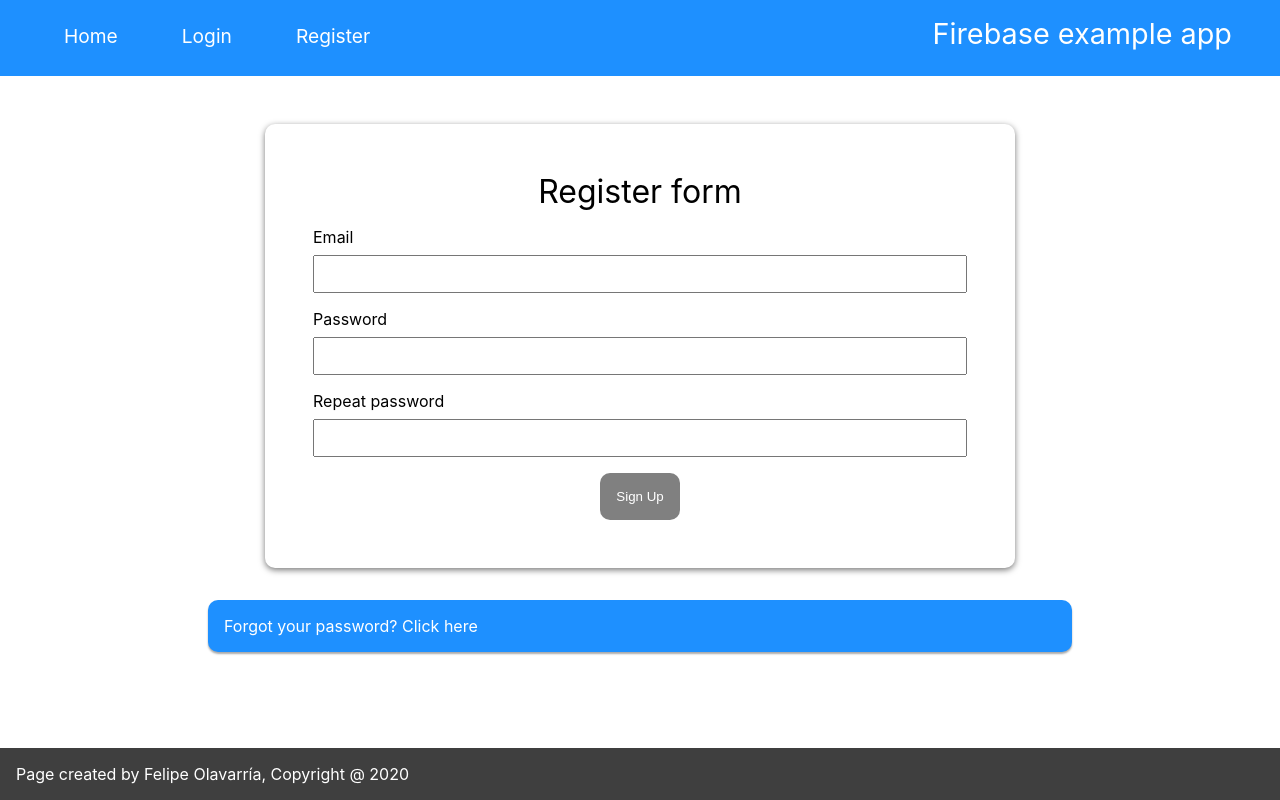
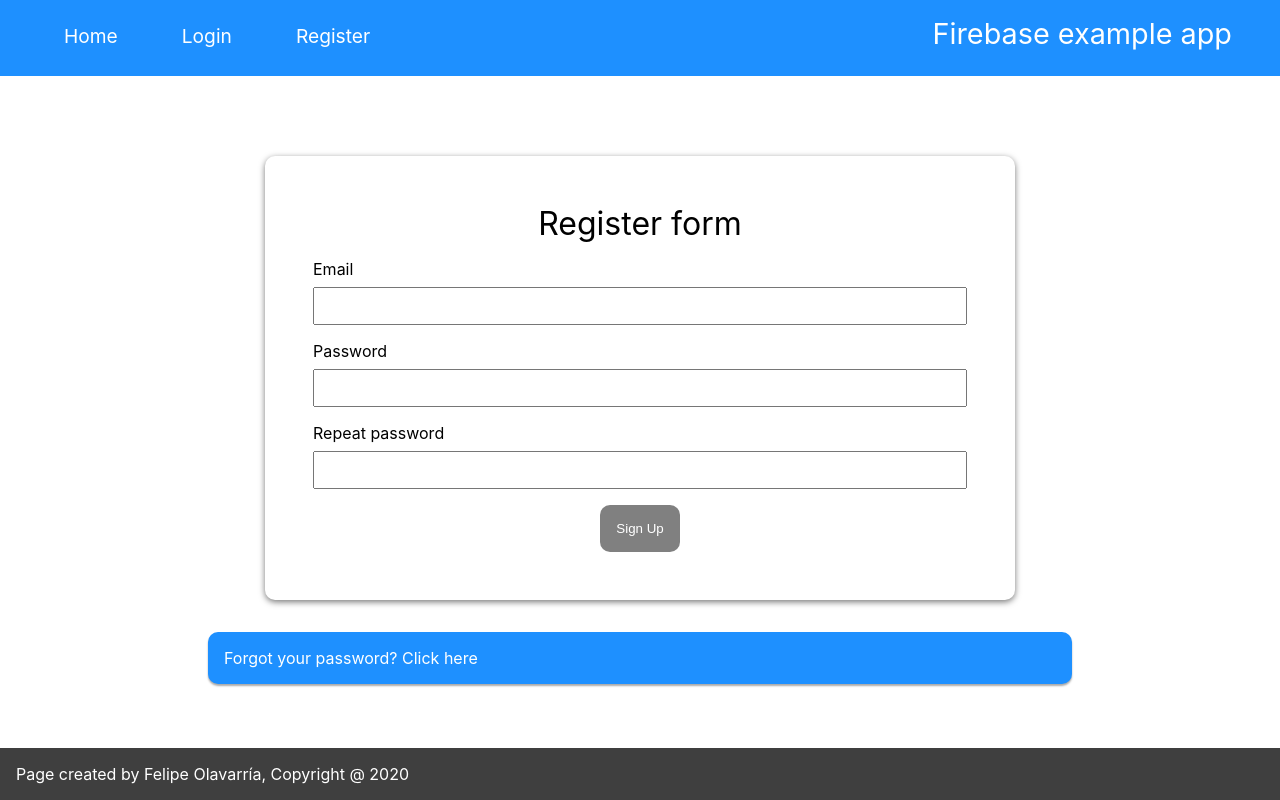
Before and after one commit to desolaser/firebase-react-app, a React (Create React App) app: page /register in a window 1280 px wide. Built offline with nearby package versions, Linux system fonts and the light colour scheme.

Commit message:
Create form select component and add vertical margin to form containers

```diff
--- a/src/components/form_components.js
+++ b/src/components/form_components.js
@@ -15,11 +15,17 @@ const FormInput = styled.input`
     font-size: 1rem;
 `
 
+const FormSelect = styled.select`
+    width: 100%;
+    padding: .5rem;
+    font-size: 1rem;
+`
+
 const FormContainer = styled.form`
     box-shadow: 0px 2px 6px #777777;
     border-radius: 10px;
     width: 750px;
-    margin: auto;
+    margin: 2rem auto;
     padding: 3rem;
 `
 
@@ -37,4 +43,4 @@ const FormTitle = styled.div`
     font-size: 2rem;
 `
 
-export { FormControl, FormLabel, FormInput, FormContainer, FormButton, FormTitle }
+export { FormControl, FormLabel, FormInput, FormContainer, FormButton, FormTitle, FormSelect }
```
